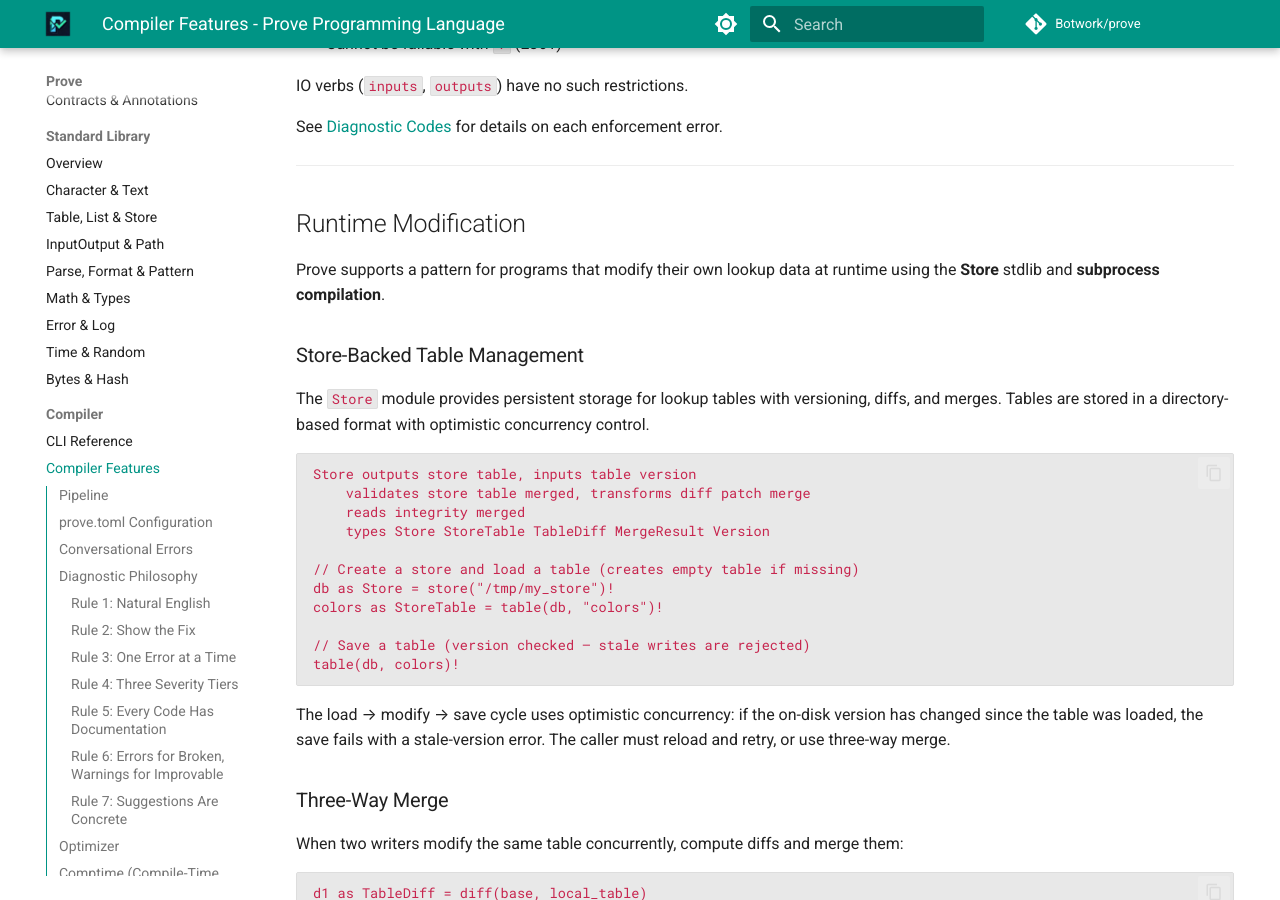
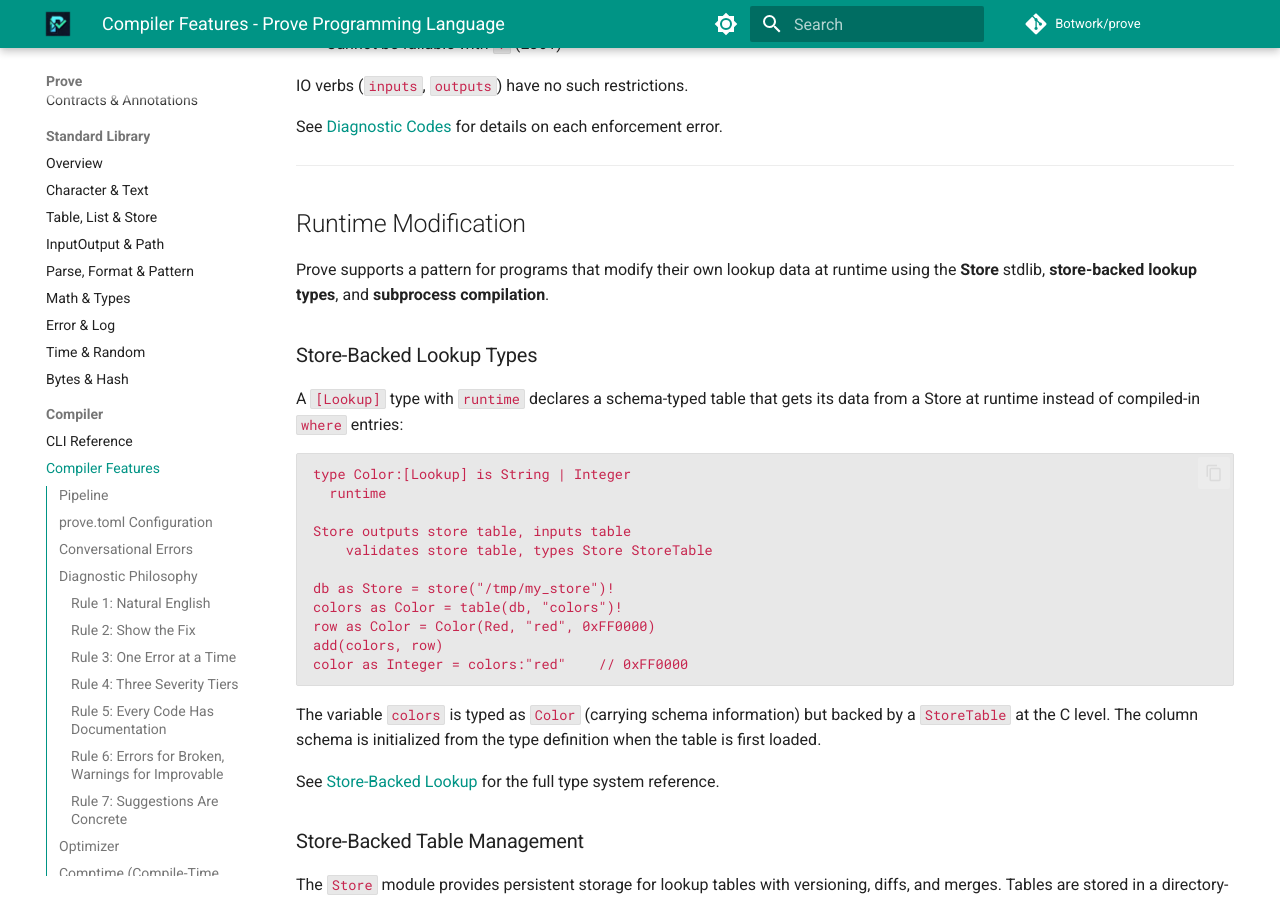
Before and after one commit to kennedyshead/prove, an MkDocs documentation site: the page built from docs/compiler.md, in a window 1280 px wide and 900 px high, scrolled down 5177 px. Built offline with MkDocs 1.6.1 and Material for MkDocs 9.7.7, drawn with Linux system fonts in a browser that asks for light colours.

Commit message:
Working lookup table

````diff
--- a/docs/compiler.md
+++ b/docs/compiler.md
@@ -196,7 +196,29 @@ See [Diagnostic Codes](diagnostics.md#e361-pure-function-cannot-be-failable) for
 
 ## Runtime Modification
 
-Prove supports a pattern for programs that modify their own lookup data at runtime using the **Store** stdlib and **subprocess compilation**.
+Prove supports a pattern for programs that modify their own lookup data at runtime using the **Store** stdlib, **store-backed lookup types**, and **subprocess compilation**.
+
+### Store-Backed Lookup Types
+
+A `[Lookup]` type with `runtime` declares a schema-typed table that gets its data from a Store at runtime instead of compiled-in `where` entries:
+
+```prove
+type Color:[Lookup] is String | Integer
+  runtime
+
+Store outputs store table, inputs table
+    validates store table, types Store StoreTable
+
+db as Store = store("/tmp/my_store")!
+colors as Color = table(db, "colors")!
+row as Color = Color(Red, "red", 0xFF0000)
+add(colors, row)
+color as Integer = colors:"red"    // 0xFF0000
+```
+
+The variable `colors` is typed as `Color` (carrying schema information) but backed by a `StoreTable` at the C level. The column schema is initialized from the type definition when the table is first loaded.
+
+See [Store-Backed Lookup](types.md#store-backed-lookup-runtime) for the full type system reference.
 
 ### Store-Backed Table Management
 
````
Also changed, not shown: docs/roadmap.md (+6 -2 lines), docs/stdlib/table-list-store.md (+23 -0 lines).
